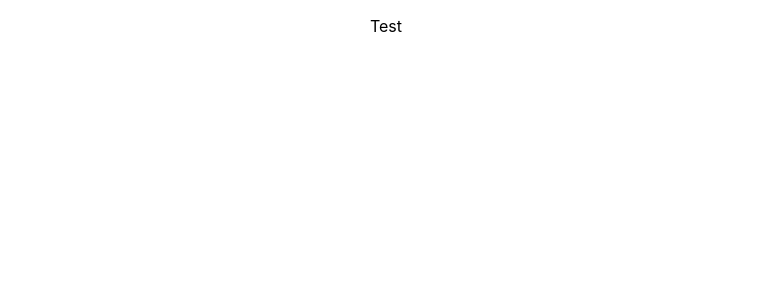
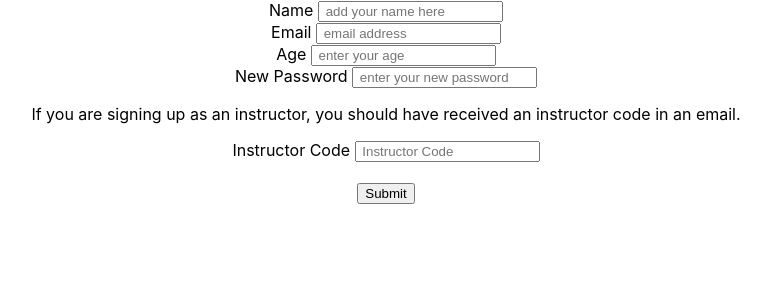
Before and after one commit to web25Lucius/front-end-1, a React (Create React App) app: page / in a window 1280 px wide. Shown: the top 300 px of the page, without its empty margins (254-1020 px from the left). Built offline with nearby package versions, Linux system fonts and the light colour scheme.

Commit message:
NewUserForm Component Complete. Rendering on browser successfully

```diff
--- a/package.json
+++ b/package.json
@@ -10,6 +10,7 @@
     "react": "^17.0.1",
     "react-dom": "^17.0.1",
     "react-router": "^5.2.0",
+    "react-router-dom": "^5.2.0",
     "react-scripts": "4.0.1",
     "web-vitals": "^0.2.4",
     "yup": "^0.32.8"
--- a/src/Components/NewUserForm.js
+++ b/src/Components/NewUserForm.js
@@ -1,21 +1,163 @@
+import React, { useState, useEffect } from 'react';
 import TextInput from './TextInput.js';
+import axios from 'axios';
+import * as yup from 'yup';
+import { useHistory } from 'react-router-dom';
+// import schema from './formSchema.js';
+
+
+const initialNewUserFormValues = {
+  personName: '',
+  email: '',
+  age: '',
+  password: '',
+  isInstructor: false,
+};
+
+const initialNewUserFormErrors = {
+  personName: '',
+  email: '',
+  age: '',
+  password: '',
+  isInstructor: '',
+};
+
+
 
 
 function NewUserForm (props) {
+  const { user, setUser, newUserFormValues, setNewUserFormValues, newUserFormErrors, setNewUserFormErrors, newUserDisabled, setNewUserDisabled } = props
+
+  const history = useHistory();
+
+  // -------------------- Helper Functions -----------------
+
+  const postNewUser = newUser => {
+    axios.post('https://pt-fitness.herokuapp.com/', newUser)
+      .then(res => {
+        setUser(res.data)
+        console.log("New User ", res.data);
+        console.log("Successful res back from Axios, res.data: ", res.data);
+
+        setNewUserFormValues(initialNewUserFormValues); // reset form
+
+        history.push(`/`); // route to home page
+
+      })
+      .catch(err => {
+        console.log("Error: ", err)
+        history.push(`/error`)
+        debugger
+      })
+  } // posts and resets form
+
+  const validate = (name, value) => {
+  console.log("validate: ", name, value)
+  // yup.reach(schema, name)
+  //   .validate(value)
+  //   .then(() => setNewUserFormErrors({ ...newUserFormErrors, [name]: ''}))
+  //   .catch(err => setNewUserFormErrors({ ...newUserFormErrors, [name]: err.errors[0] })) // pending schema
+
+    console.log("passes form validation")
+  }; // run validation with yup
+
+  // -------------------- Event Handlers -----------------
+
+  const inputChange = (e) => {
+    const { name, type, value, checked } = e.target;
+    // console.log(`name: ${name}, value: ${value}`);
+    const inputValue = type === 'checkbox' ? checked : value;  // option to include checkbox
+    console.log("inputValue: ", inputValue)
+    // validate(name, inputValue);
+    setNewUserFormValues({ ...newUserFormValues, [name]: inputValue }); // [ ] is not an array
+  }
+
+  const formSubmit = (e) => {
+
+    console.log("form was submitted")
+      e.preventDefault(); //  to prevent browser refresh
+
+      const newUser = {
+          personName: newUserFormValues.personName,
+          email: newUserFormValues.email,
+          age: newUserFormValues.age,
+          password: newUserFormValues.password,
+      }
+
+      console.log("new user: ", newUser)
+      // postNewUser(newUser) // post new user using helper function postNewUser
+
+      // history.push(`/`); // back to home page
+  };
+
+  // -------------------- Side Effects -----------------
+
+  useEffect(() => {
+    // schema.isValid(newUserFormValues).then(valid => setNewUserDisabled(!valid)) // pending schema
+    // console.log("disabled?")
+    }, [newUserFormValues]); // Adjust the status of 'disabled" every time formValues changes
+
+  useEffect(() => {
+    console.log("The form Errors have changed", newUserFormErrors)
+  }, [newUserFormErrors]);
 
 
   return (
+    <>
+        <TextInput
+          type="text"
+          name="personName"
+          placeholder=" add your name here "
+          onChange={inputChange}
+          value={newUserFormValues.personName}
+          label={"Name"}
+        />
+        <div>{newUserFormErrors.personName}</div>
 
+        <TextInput
+          type="text"
+          name="email"
+          placeholder=" email address "
+          onChange={inputChange}
+          value={newUserFormValues.email}
+          label={"Email"}
+        />
+        <div>{newUserFormErrors.email}</div>
 
-    <p>Test</p>
-    // <TextInput
-    //   type="text"
-    //   name="personName"
-    //   placeholder=" add your name here "
-    //   onChange={inputChange}
-    //   value={formValues.personName}
-    //   label={"Name"}
-    // />
+        <TextInput
+          type="text"
+          name="age"
+          placeholder=" enter your age "
+          onChange={inputChange}
+          value={newUserFormValues.age}
+          label={"Age"}
+        />
+        <div>{newUserFormErrors.age}</div>
+
+        <TextInput
+          type="text"
+          name="password"
+          placeholder=" enter your new password "
+          onChange={inputChange}
+          value={newUserFormValues.password}
+          label={"New Password"}
+        />
+        <div>{newUserFormErrors.password}</div>
+
+        <p>If you are signing up as an instructor, you should have received an instructor code in an email.</p>
+        <TextInput
+          type="text"
+          name="isInstructor"
+          placeholder=" Instructor Code"
+          onChange={inputChange}
+          value={newUserFormValues.isInstructor}
+          label={"Instructor Code"}
+        />
+        <br/>
+        <br/>
+        <button  id="submitBtn" disabled={newUserDisabled}>Submit</button>
+
+    </>
   )
 }
 
```
Also changed, not shown: src/Components/Footer.js (added), 2 other files (tests, documents, lock files or other folders).
